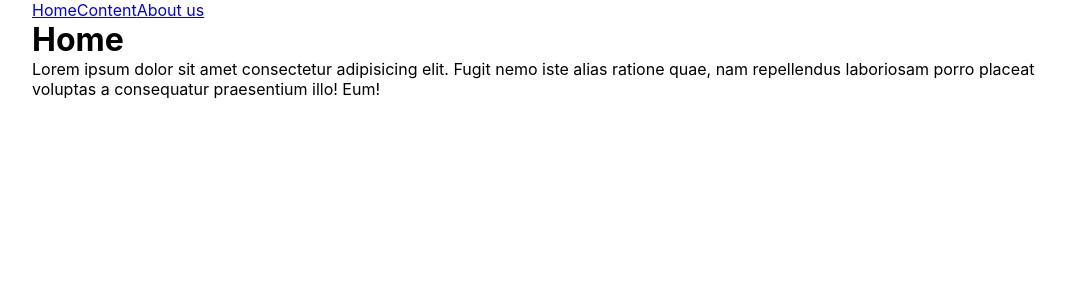
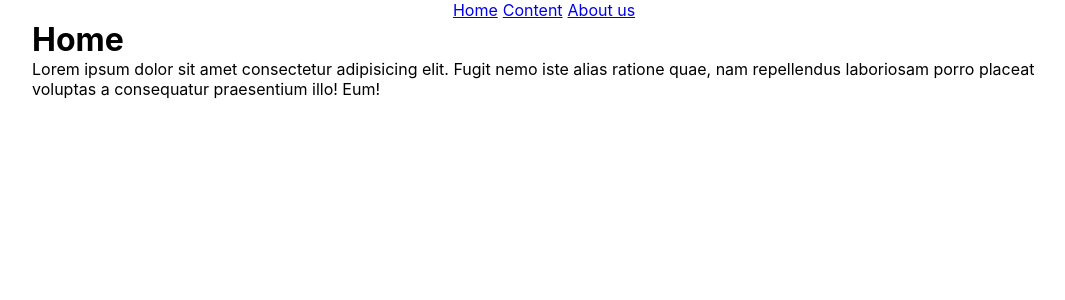
Before and after one commit to francescocifaldi/react-router, a React (Vite) app: page / in a window 1280 px wide. Shown: the top 300 px of the page, without its empty margins (96-1161 px from the left). Built offline with nearby package versions, Linux system fonts and the light colour scheme.

Commit message:
ADD navbar in header and posts array

```diff
--- a/src/components/Nav.jsx
+++ b/src/components/Nav.jsx
@@ -1,15 +1,16 @@
 import { Link, NavLink } from "react-router-dom"
+import style from './Nav.module.css'
 
 export default function Nav() {
     return (
         <>
             <nav>
                 <div className="container">
-                    <div className="menu">
-                        <ul>
-                            <NavLink to="/">Home</NavLink>
-                            <NavLink to="/content">Content</NavLink>
-                            <NavLink to="/about-us">About us</NavLink>
+                    <div className={style.navbar}>
+                        <ul className={style.menu}>
+                            <li><NavLink to="/">Home</NavLink></li>
+                            <li><NavLink to="/content">Content</NavLink></li>
+                            <li><NavLink to="/about-us">About us</NavLink></li>
                         </ul>
                     </div>
                 </div>
--- /dev/null
+++ b/src/components/Nav.module.css
@@ -0,0 +1,10 @@
+.navbar {
+    display: flex;
+    justify-content: center;
+}
+
+.menu {
+    display: flex;
+    justify-content: space-between;
+    gap: 5px
+}
```
Also changed, not shown: src/posts.js (added, +27 -0 lines).
